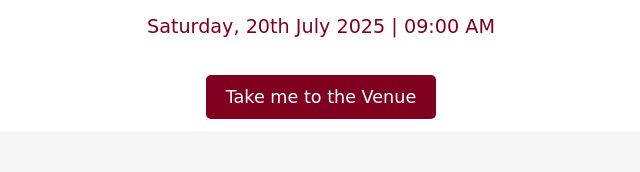
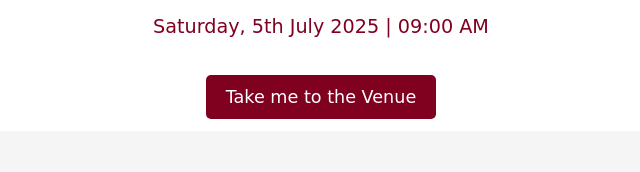
Before and after one commit to Olacode01/nikah-rsvp-site, a plain HTML site: page index.html in a window 1280 px wide. Shown: the part 214-386 px from the top of the page, 319-959 px from the left. Drawn offline with Linux system fonts and the light colour scheme; a script that the page names is missing.

Commit message:
update the time correctly

```diff
--- a/index.html
+++ b/index.html
@@ -17,7 +17,7 @@
 
   <section class="hero">
     <p class="date">Join us for our Nikkah Ceremony </p>
-    <p class="date">Saturday, 20th July 2025 | 09:00 AM</p>
+    <p class="date">Saturday, 5th July 2025 | 09:00 AM</p>
     <div id="countdown"></div> <br>
     <a href="https://maps.app.goo.gl/nN1StdEzS6BQ8B2FA" class="btn"> Take me to the Venue</a>
     </a>
```
